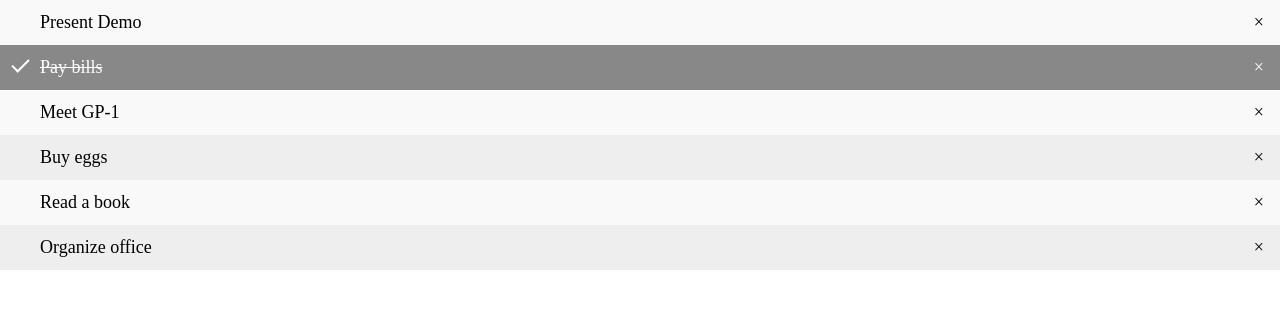
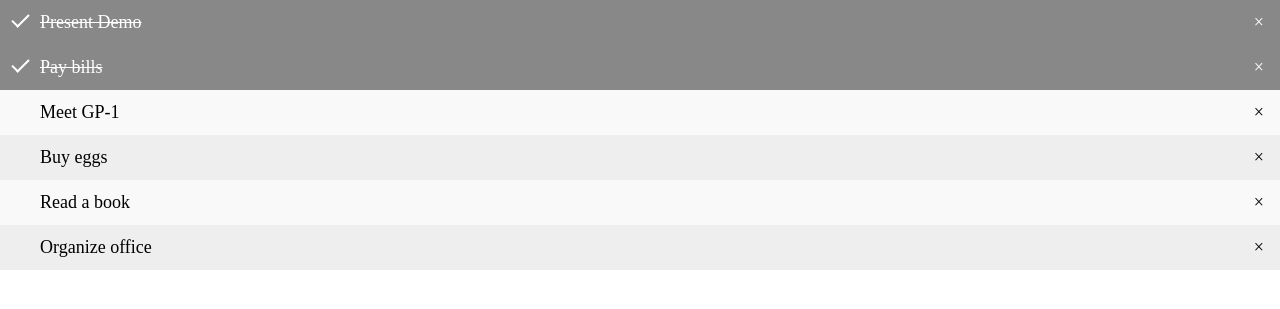
Before and after one commit to asksmruti/demo, a Flask app: page / in a window 1280 px wide. Shown: the part 135-444 px from the top of the page. Run offline with Flask 2, Linux system fonts and the light colour scheme.

Commit message:
Marked the task

```diff
--- a/gh_action_demo/templates/home.html
+++ b/gh_action_demo/templates/home.html
@@ -134,7 +134,7 @@
 </div>
 
 <ul id="myUL">
-    <li>Present Demo</li>
+    <li class="checked">Present Demo</li>
     <li class="checked">Pay bills</li>
     <li>{{ task }}</li>
     <li>Buy eggs</li>
```
